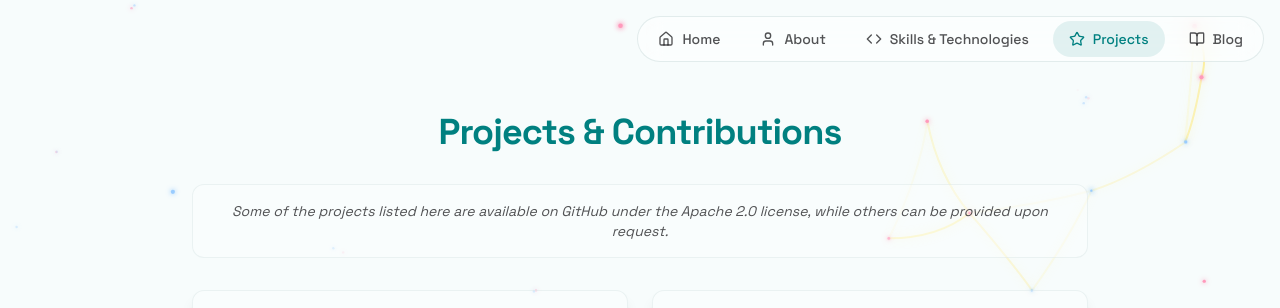
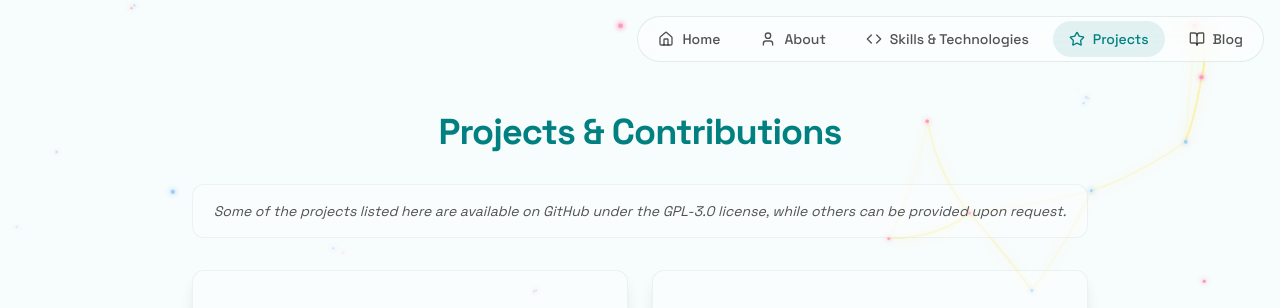
Before and after one commit to zhugez/ShadowForge, a Next.js app: page /projects in a window 1280 px wide. Shown: the top 308 px of the page. Built offline with nearby package versions, Linux system fonts and the light colour scheme; no server answers.

Commit message:
chore: relicense to GPL-3.0

```diff
--- a/package.json
+++ b/package.json
@@ -2,7 +2,7 @@
   "name": "shadowforge",
   "version": "0.1.0",
   "private": true,
-  "license": "Apache-2.0",
+  "license": "GPL-3.0-only",
   "scripts": {
     "dev": "next dev --turbopack -p 9002",
     "genkit:dev": "genkit start -- tsx src/ai/dev.ts",
--- a/src/app/projects/page.tsx
+++ b/src/app/projects/page.tsx
@@ -39,7 +39,7 @@ export default function ProjectsPage() {
 
           {/* An informational box providing context about the project timeline. */}
           <div className="bg-card/30 border border-border/40 rounded-lg p-4 text-center text-sm text-foreground/70 mb-8 italic">
-            Some of the projects listed here are available on GitHub under the Apache 2.0 license, while others can be provided upon request. </div>
+            Some of the projects listed here are available on GitHub under the GPL-3.0 license, while others can be provided upon request. </div>
 
           {/* The Projects component is rendered here without the `featuredOnly` prop,
               so it displays all projects from the data source. */}
```
Also changed, not shown: 2 other files (tests, documents, lock files or other folders).
